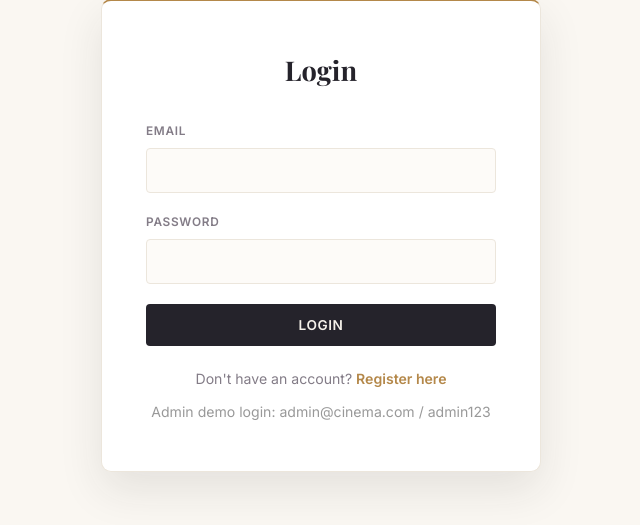
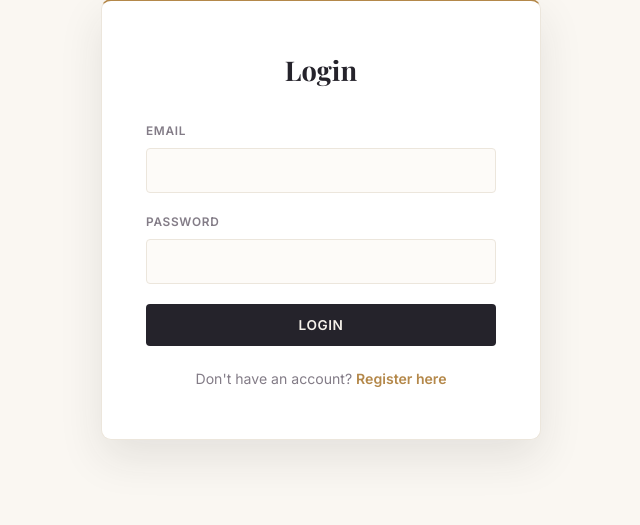
Before and after one commit to sathana20/movie-ticket-booking-system-, a Flask app: page /login in a window 1280 px wide. Shown: the part 166-691 px from the top of the page, without its empty margins (319-959 px from the left). Run offline with Flask 3, Linux system fonts and the light colour scheme; parts of the project's set-up code (start-up, migrations or seed data) failed here and were passed over.

Commit message:
Remove admin demo login details from login.html
Removed admin demo login information from the login page.

```diff
--- a/movie_booking_app/templates/login.html
+++ b/movie_booking_app/templates/login.html
@@ -17,8 +17,5 @@
   <div class="form-footer">
     Don't have an account? <a href="{{ url_for('register') }}">Register here</a>
   </div>
-  <div class="form-footer" style="color:#999; margin-top:10px;">
-    Admin demo login: admin@cinema.com / admin123
-  </div>
 </div>
 {% endblock %}
```
